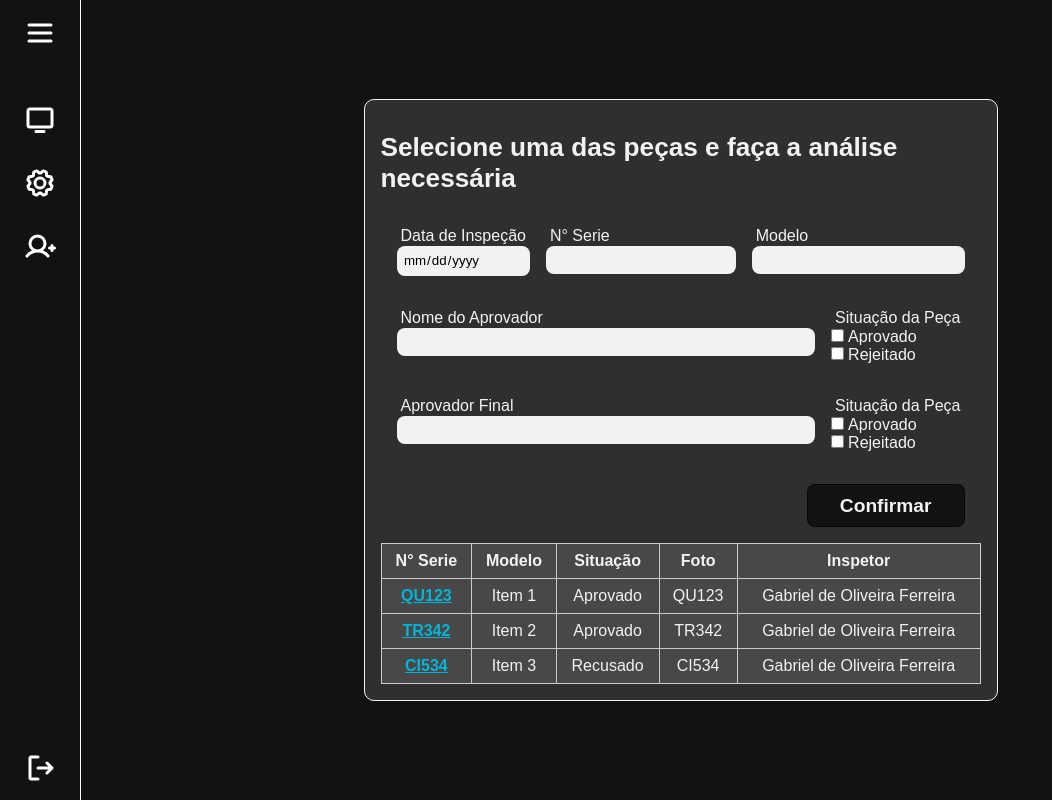
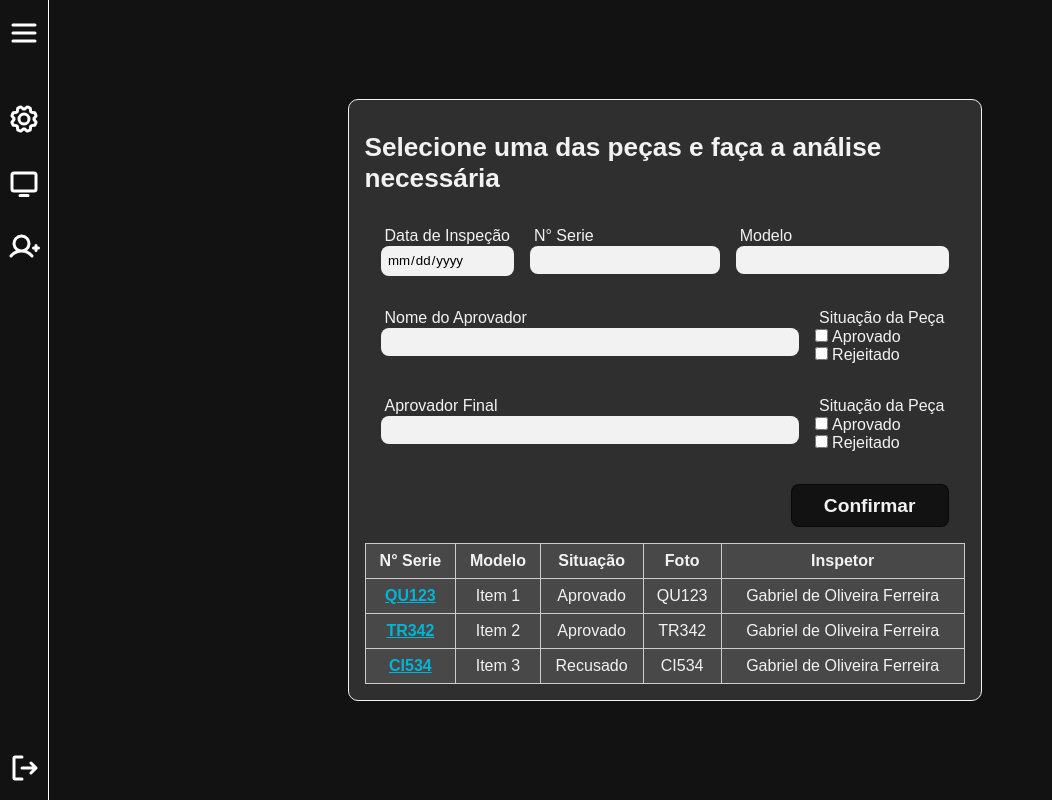
Before and after one commit to gabrieloliveiracrz/auto-control-parts, a React (Vite) app: page / in a window 1280 px wide. Shown: the whole page, without its empty margins (0-1052 px from the left). Built offline with nearby package versions, Linux system fonts and the light colour scheme; sample sign-in values are in the browser's storage; a web font is replaced by a local one; what fusioncharts would draw is missing.

Commit message:
resposnive fix

```diff
--- a/src/components/SideNavBar/SideNavBar.css
+++ b/src/components/SideNavBar/SideNavBar.css
@@ -18,7 +18,7 @@
 	display: flex;
 	flex-direction: column;
 	align-items: center;
-	max-width: 5rem;
+	max-width: 3rem;
 }
 
 .nav-uper{
--- a/src/components/SideNavBar/SideNavBar.jsx
+++ b/src/components/SideNavBar/SideNavBar.jsx
@@ -1,9 +1,14 @@
 import React, { useState } from "react";
 import "./SideNavBar.css";
 import { Clipboard, Gear, List, Monitor, SignOut, User, UserPlus } from '@phosphor-icons/react';
+import styled from 'styled-components';
 
-const SideNavBar = () => {
+const SideNavBar = ({ activePage, MessageLogout }) => {
 	const [isExpanded, setExpendState] = useState(false);
+
+	const handleItemClick = (pageName) => {
+		activePage(pageName);
+	};
 
 	return (
 		<div
@@ -31,15 +36,15 @@ const SideNavBar = () => {
 					</button>
 				</div>
 				<div className="nav-menu">
-					<a className={isExpanded ? "menu-item" : "menu-item menu-item-NX"} href="#">
+					<a className={isExpanded ? "menu-item" : "menu-item menu-item-NX"} onClick={() => handleItemClick('Control')}>
+						<Gear className="menu-item-icon" size={32} color="#FFF" weight="bold" />
+						{isExpanded && <p>Controle de Peças</p>}
+					</a>
+					<a className={isExpanded ? "menu-item" : "menu-item menu-item-NX"} onClick={() => handleItemClick('Dashboard')}>
 						<Monitor className="menu-item-icon" size={32} color="#FFF" weight="bold" />
 						{isExpanded && <p>Dashboard</p>}
 					</a>
-					<a className={isExpanded ? "menu-item" : "menu-item menu-item-NX"} href="#">
-						<Gear className="menu-item-icon" size={32} color="#FFF" weight="bold" />
-						{isExpanded && <p>Controle de Peças</p>}
-					</a>
-					<a className={isExpanded ? "menu-item" : "menu-item menu-item-NX"}href="#">
+					<a className={isExpanded ? "menu-item" : "menu-item menu-item-NX"} onClick={() => handleItemClick('Admin')}>
 						<UserPlus className="menu-item-icon" size={32} color="#FFF" weight="bold" />
 						{isExpanded && <p>Painel Admin</p>}
 					</a>
@@ -55,7 +60,7 @@ const SideNavBar = () => {
 						</div>
 					</div>
 				)}
-				<SignOut className="logout-icon" size={32} color="#FFF" weight="bold" />
+				<SignOut className="logout-icon" size={32} color="#FFF" weight="bold" onClick={MessageLogout} />
 			</div>
 		</div>
 	);
--- a/src/pages/portal/Control/style.jsx
+++ b/src/pages/portal/Control/style.jsx
@@ -5,6 +5,7 @@ export const Container = styled.div`
   justify-content: center;
   align-items: center;
   flex: 1;
+  overflow-y: auto;
 
   @media (max-width: 768px) {
     flex: 1;
@@ -19,11 +20,9 @@ export const Card = styled.div`
   padding: 1rem;
   border: 1px solid #f2f2f2;
   max-width: 600px;
-  max-height: 600px;
   border-radius: 10px;
 
   @media (max-width: 768px) {
-    max-height: 100%;
     padding: 0;
     border-radius: 0px;
     flex: 1;
--- a/src/pages/portal/Portal.jsx
+++ b/src/pages/portal/Portal.jsx
@@ -5,36 +5,20 @@ import { List, SignOut, User } from '@phosphor-icons/react';
 import Control from './Control/Control';
 import Dashboard from './dashboard/Dashboard';
 import Admin from './admin/Admin';
-import { confirmAlert } from 'react-confirm-alert'; // Import
-import 'react-confirm-alert/src/react-confirm-alert.css'; // Import css
 import SideNavBar from '../../components/SideNavBar/SideNavBar';
-import { Container } from './Control/style';
-
+import { confirmAlert } from 'react-confirm-alert';
+import 'react-confirm-alert/src/react-confirm-alert.css';
 
 const Portal = () => {
   const navigate = useNavigate();
   const user = JSON.parse(localStorage.getItem('user'));
-  const [isMobile, setIsMobile] = useState(false);
   const [activePage, setActivePage] = useState('Control');
-  const [isSidebarOpen, setIsSidebarOpen] = useState(false);
 
   useEffect(() => {
     if (!user) {
       navigate('/login/signin');
     }
-
-    checkScreenSize();
-
-    window.addEventListener('resize', checkScreenSize);
-
-    return () => {
-      window.removeEventListener('resize', checkScreenSize);
-    };
-  }, []);
-
-  const toggleSidebar = () => {
-    setIsSidebarOpen(!isSidebarOpen);
-  };
+  }, [user]);
 
   const MessageLogout = () => {
     confirmAlert({
@@ -47,6 +31,19 @@ const Portal = () => {
     	</s.CustomAlert>
       ),
     });
+    // confirmAlert({
+    //   title: 'Encerrar sessão',
+    //   message: 'Deseja realmente sair da sessão agora?',
+    //   buttons: [
+    //     {
+    //       label: 'Sim',
+    //       onClick: () => logout()
+    //     },
+    //     {
+    //       label: 'Não',
+    //     }
+    //   ]
+    // });
   };
 
   function logout() {
@@ -55,18 +52,14 @@ const Portal = () => {
 
   }
 
-  const checkScreenSize = () => {
-    setIsMobile(window.innerWidth <= 768);
-  };
 
   const handlePageClick = (pageName) => {
     setActivePage(pageName);
-    setIsSidebarOpen(false); // Feche o sidebar quando uma opção for clicada
   };
 
   return (
     <s.Container>
-      <SideNavBar/>
+      <SideNavBar MessageLogout={MessageLogout} activePage={handlePageClick} />
 
       {activePage === 'Control' && (<Control />)}
       {activePage === 'Dashboard' && (<Dashboard />)}
--- a/src/pages/portal/admin/Parts/style.jsx
+++ b/src/pages/portal/admin/Parts/style.jsx
@@ -6,8 +6,13 @@ export const Container = styled.div`
   display: flex;
   justify-content: center;
   flex: 1;
-  max-width: 1000px; /* ou outro valor adequado */
-  margin: 0 auto; /* centraliza horizontalmente */
+  overflow-y: auto;
+
+  @media (max-width: 768px) {
+    padding: 0;
+    border-radius: 0px;
+    flex: 1;
+  }
 `
 
 
@@ -17,8 +22,14 @@ export const Card = styled.div`
   background-color: rgba(255, 255, 255, 0.12);
   padding: 1rem;
   border: 1px solid #f2f2f2;
-  max-width: 800px;
+  flex: 1;
   border-radius: 10px;
+
+  @media (max-width: 768px) {
+    padding: 0;
+    border-radius: 0px;
+    flex: 1;
+  }
 `;
 
 export const Title = styled.div`
--- a/src/pages/portal/admin/User/style.jsx
+++ b/src/pages/portal/admin/User/style.jsx
@@ -1,6 +1,4 @@
 import styled from 'styled-components';
-import { Link } from 'react-router-dom';
-import { Student } from '@phosphor-icons/react';
 
 
 export const Container = styled.div`
@@ -22,6 +20,11 @@ export const Card = styled.div`
   border: 1px solid #f2f2f2;
   max-width: 600px;
   border-radius: 10px;
+
+  @media (max-width: 768px) {
+    padding: 0;
+    border-radius: 0;
+  }
 `;
 
 export const Title = styled.div`
--- a/src/pages/portal/admin/style.jsx
+++ b/src/pages/portal/admin/style.jsx
@@ -3,6 +3,9 @@ import styled from 'styled-components';
 export const Container = styled.div`
   display: flex;
   justify-content: center;
+  align-items: center;
+  flex: 1;
+  overflow-y: auto;
 
   @media (max-width: 768px) {
     justify-content: space-between;
@@ -10,24 +13,38 @@ export const Container = styled.div`
 `
 
 export const Card = styled.div`
-  display: flex;
+   display: flex;
   flex-direction: column;
   background-color: rgba(255, 255, 255, 0.12);
-  padding: 2rem;
-  border: 1px solid #6e6e6e;
-  gap: 2rem;
-  width: 36rem;
+  padding: 1rem;
+  border: 1px solid #f2f2f2;
+  max-width: 600px;
+  max-height: 600px;
   border-radius: 10px;
+
+  @media (max-width: 768px) {
+    max-height: 100%;
+    padding: 0;
+    border-radius: 0px;
+    flex: 1;
+  }
 `;
 
 export const Pages = styled.div`
   display: flex;
   justify-content: space-between;
+  padding: 1rem;
+
+  @media (max-width: 768px) {
+    padding: 1rem;
+    flex: 1;
+  }
 `
 
 export const Page = styled.div`
   display: flex;
   justify-content: center;
+  align-items: center;
   color: #f2f2f2;
   font-size: 1.4rem;
   border-right: 1px solid #f2f2f2;
@@ -38,7 +55,6 @@ export const Page = styled.div`
 
     &.visited{
       color: #00b4d8;
-      border-bottom: 3px solid #00b4d8;
       transition: 100ms;
     }
   }
--- a/src/pages/portal/dashboard/Dashboard.jsx
+++ b/src/pages/portal/dashboard/Dashboard.jsx
@@ -1,4 +1,4 @@
-import React from 'react';
+import React, { useEffect, useState } from 'react';
 import FusionCharts from 'fusioncharts';
 import Charts from 'fusioncharts/fusioncharts.charts';
 import ReactFusioncharts from 'react-fusioncharts';
@@ -7,22 +7,19 @@ import * as s from './style';
 // Importar o tema desejado
 import FusionTheme from 'fusioncharts/themes/fusioncharts.theme.fusion';
 
-
 // Adicionar o gráfico de pizza ao pacote FusionCharts
 Charts(FusionCharts);
 
 // Aplicar o tema ao FusionCharts
 FusionTheme(FusionCharts);
 
-// Configuração dos dados para o gráfico de colunas
 const columnChartConfig = {
   type: 'column2d',
-  width: '30%',
   dataFormat: 'json',
   dataSource: {
     chart: {
       caption: 'Gráfico de Colunas',
-      theme: 'fusion', // Aplicando o tema "fusion"
+      theme: 'fusion',
     },
     data: [
       { label: 'Categoria 1', value: '30' },
@@ -34,29 +31,63 @@ const columnChartConfig = {
 
 const pieChartConfig = {
   type: 'pie2d',
-  width: '30%',
   dataFormat: 'json',
   dataSource: {
     chart: {
       caption: 'Gráfico de Pizza',
-      theme: 'fusion', // Aplicando o tema "fusion"
+      theme: 'fusion',
     },
     data: [
-      { label: 'Categoria 1', value: '20' },
-      { label: 'Categoria 2', value: '30' },
-      { label: 'Categoria 3', value: '25' },
+      { label: 'Quadrado 1', value: '20' },
+      { label: 'Circulo 2', value: '30' },
+      { label: 'Triangulo 3', value: '25' },
     ],
   },
 };
 
+const Dashboard = () => {
+  const [chartWidth, setChartWidth] = useState('100%'); // Largura inicial
+  const [chartHeight, setChartHeight] = useState('300'); // Altura inicial
 
-const Dashboard = () => {
+  // Função para atualizar o tamanho dos gráficos com base no tamanho da tela
+  const updateChartSize = () => {
+    const windowWidth = window.innerWidth;
+
+    if (windowWidth <= 768) {
+      // Tamanho para telas menores
+      setChartWidth('100%');
+      setChartHeight('420'); // Ajuste a altura desejada para telas menores
+    } else {
+      // Tamanho para telas maiores
+      setChartWidth('25%');
+      setChartHeight('400'); // Ajuste a altura desejada para telas maiores
+    }
+  };
+
+  useEffect(() => {
+    // Atualize o tamanho dos gráficos quando a tela for redimensionada
+    window.addEventListener('resize', updateChartSize);
+    updateChartSize(); // Atualize o tamanho dos gráficos ao montar o componente
+    return () => {
+      // Remova o ouvinte de redimensionamento quando o componente for desmontado
+      window.removeEventListener('resize', updateChartSize);
+    };
+  }, []);
+
   return (
     <s.Container>
       <s.Card>
         <s.Graph>
-        <ReactFusioncharts {...columnChartConfig} />
-          <ReactFusioncharts {...pieChartConfig} />
+          <ReactFusioncharts
+            {...columnChartConfig}
+            width={chartWidth}
+            height={chartHeight}
+          />
+          <ReactFusioncharts
+            {...pieChartConfig}
+            width={chartWidth}
+            height={chartHeight}
+          />
         </s.Graph>
       </s.Card>
     </s.Container>
--- a/src/pages/portal/dashboard/style.jsx
+++ b/src/pages/portal/dashboard/style.jsx
@@ -5,21 +5,39 @@ import { Student } from '@phosphor-icons/react';
 export const Container = styled.div`
   display: flex;
   justify-content: center;
+  align-items: center;
   flex: 1;
-`
+
+  @media (max-width: 768px) {
+    flex: 1;
+  }
+`;
+
 
 export const Card = styled.div`
   display: flex;
-  flex-direction: column;
-  background-color: #121212;
-  padding: 2rem;
-  border: 1px solid #6e6e6e;
-  gap: 2rem;
-  width: 60%;
+  justify-content: center;
+  background-color: rgba(255, 255, 255, 0.12);
+  padding: 1rem;
+  border: 1px solid #f2f2f2;
   border-radius: 10px;
+  max-width: 65%;
+
+  @media (max-width: 768px) {
+    padding: 0;
+    border-radius: 0;
+    flex: 1;
+    max-width: 100%;
+  }
 `;
 
 export const Graph = styled.div`
   display: flex;
-  justify-content: space-between;
-`
+  justify-content: center;
+  flex: 1;
+
+  @media (max-width: 768px) {
+    flex-direction: column;
+  }
+
+`;
--- a/src/pages/portal/style.jsx
+++ b/src/pages/portal/style.jsx
@@ -5,3 +5,42 @@ export const Container = styled.div`
   height: 100vh;
   flex: 1;
 `
+
+export const CustomAlert = styled.div`
+background-color: #ffffff;
+border-radius: 10px;
+padding: 20px;
+max-width: 400px;
+margin: 0 auto;
+text-align: left;
+box-shadow: 0 20px 75px rgba(0, 0, 0, 0.13);
+color: #666;
+
+@media (max-width: 500px) {
+  max-width: 90%;
+}
+
+h1 {
+  font-size: 24px;
+  margin-bottom: 10px;
+}
+
+p {
+  font-size: 16px;
+  margin-bottom: 20px;
+}
+
+button {
+  background-color: #121212;
+  color: #fff;
+  border: none;
+  padding: 10px 20px;
+  cursor: pointer;
+  margin-right: 0.4rem;
+  border-radius: 10px;
+
+  &:hover {
+    background-color: #666;
+  }
+}
+`;
```
Lines whose indentation alone changed are shown as unchanged.
